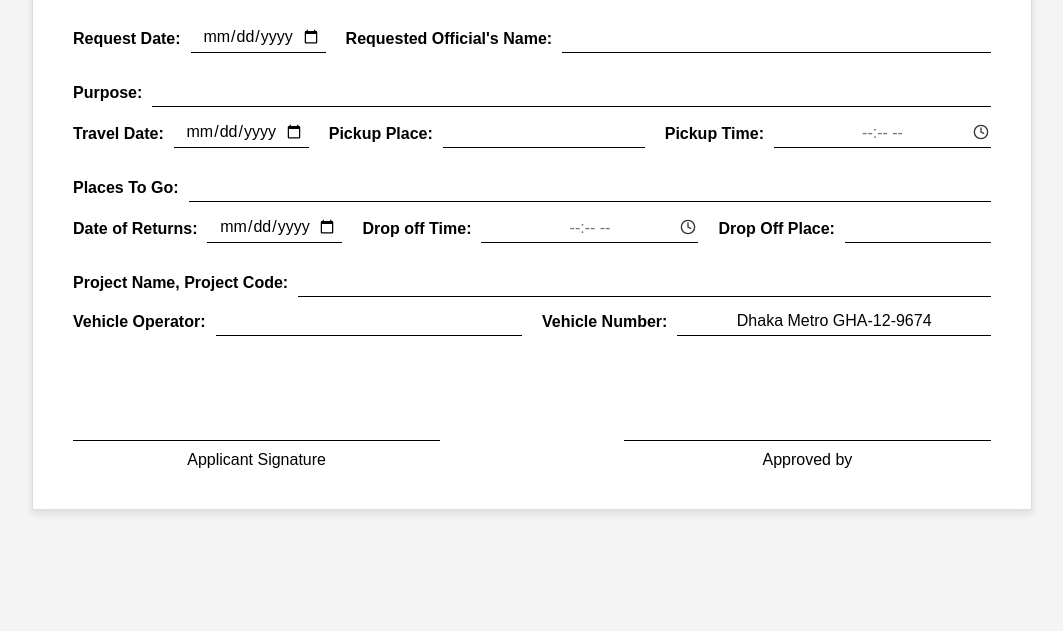
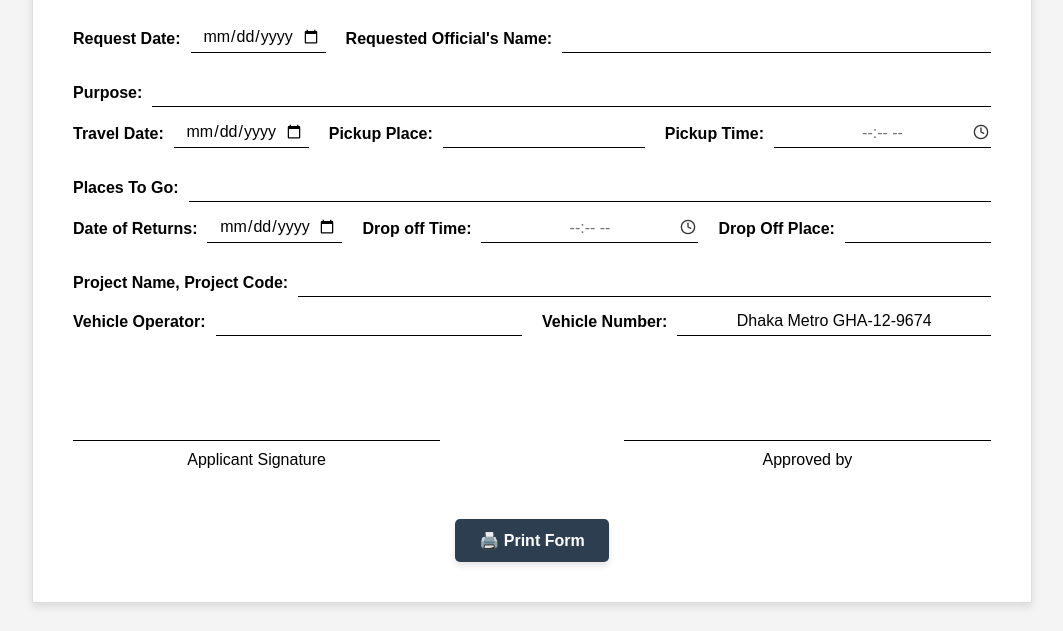
Before and after one commit to skfeatures/expense.test, a plain HTML site: page index.html in a window 1280 px wide. Shown: the part 271-902 px from the top of the page, without its empty margins (108-1171 px from the left). Before the commit the page ends 809 px from the top, so only its background shows below. Drawn offline with nearby package versions, Linux system fonts and the light colour scheme.

Commit message:
Add print button with styles to index.html

```diff
--- a/index.html
+++ b/index.html
@@ -172,6 +172,29 @@
             height: 30px;
         }
 
+        /* ----- PRINT BUTTON STYLES ----- */
+        .print-btn-container {
+            text-align: center;
+            margin-top: 50px;
+        }
+
+        .print-btn {
+            background-color: #2c3e50;
+            color: #ffffff;
+            border: none;
+            padding: 12px 24px;
+            font-size: 16px;
+            font-weight: bold;
+            border-radius: 5px;
+            cursor: pointer;
+            box-shadow: 0 4px 6px rgba(0, 0, 0, 0.1);
+            transition: background-color 0.3s ease;
+        }
+
+        .print-btn:hover {
+            background-color: #1a252f;
+        }
+
         /* ----- MOBILE RESPONSIVE STYLES ----- */
         @media screen and (max-width: 768px) {
             body {
@@ -204,14 +227,12 @@
                 margin-bottom: 8px;
             }
 
-            /* Override the fixed widths to allow full-width inputs on phones */
             .form-group input[type="date"],
             .form-group .time-picker {
                 min-width: 100%;
                 max-width: 100%;
             }
 
-            /* Stack the signature boxes vertically */
             .signature-section {
                 flex-direction: column;
                 gap: 40px;
@@ -225,6 +246,11 @@
 
         /* ----- PRINT SPECIFIC STYLES ----- */
         @media print {
+            /* This single line guarantees the print button NEVER shows up on the paper */
+            .no-print {
+                display: none !important;
+            }
+
             body {
                 background-color: transparent;
                 padding: 0;
@@ -238,7 +264,7 @@
             }
 
             .row-group {
-                flex-direction: row !important; /* Forces items back to side-by-side even if printed from mobile */
+                flex-direction: row !important;
                 flex-wrap: nowrap !important;
                 gap: 15px !important;
                 width: 100%;
@@ -413,6 +439,12 @@
                     <label>Approved by</label>
                 </div>
             </div>
+
+            <!-- New Print Button Section -->
+            <div class="print-btn-container no-print">
+                <!-- Using type="button" prevents the form from accidentally submitting/refreshing the page -->
+                <button type="button" class="print-btn" onclick="window.print()">🖨️ Print Form</button>
+            </div>
         </form>
     </div>
 
```
